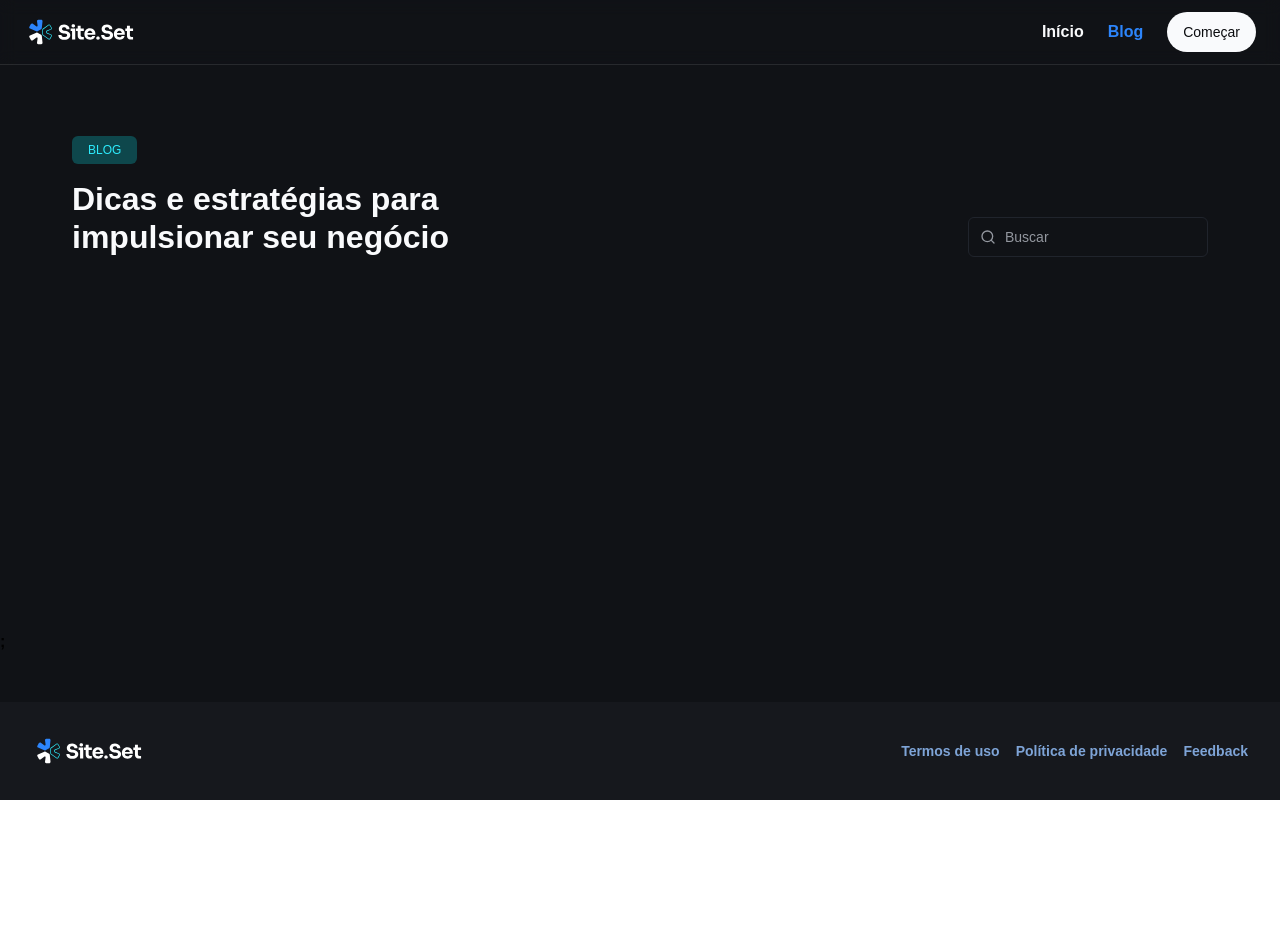
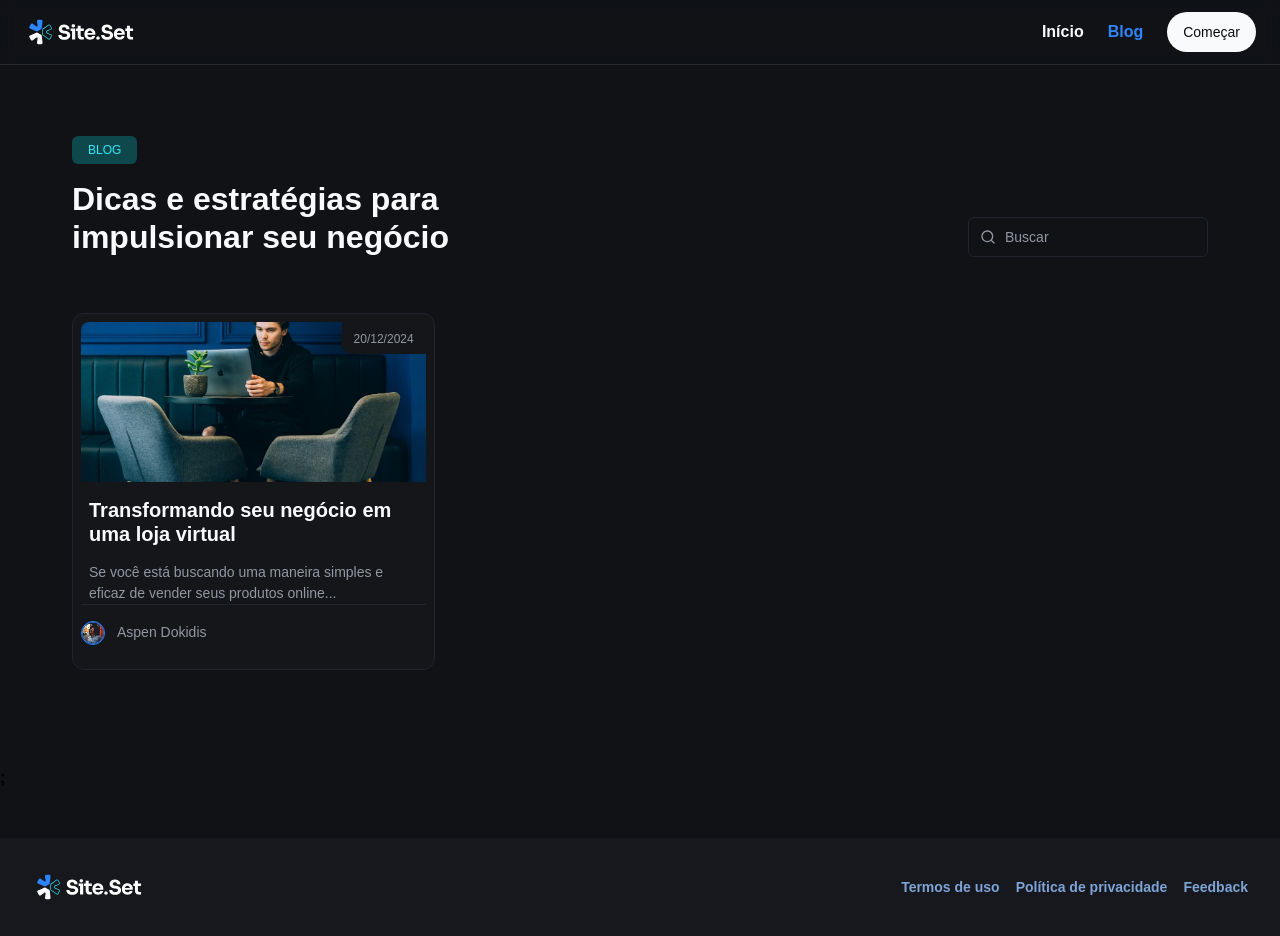
Before and after one commit to vinicius2616/SiteSet, a Next.js app: page /blog in a window 1280 px wide. Before the commit the page ends 800 px from the top, so only its background shows below. Built offline with nearby package versions, Linux system fonts and the light colour scheme; a web font is replaced by a local one.

Commit message:
finish layout blog

```diff
--- a/src/templates/blog/blog-list.tsx
+++ b/src/templates/blog/blog-list.tsx
@@ -1,5 +1,7 @@
 import { Search } from '@/components/search'
 import { useRouter } from 'next/router'
+import { PostCard } from './components/post-card'
+import { PostGridCard } from './components/post-card/post-grid-card'
 
 export default function BlogList() {
   const router = useRouter()
@@ -10,7 +12,7 @@
 
   return (
     <div className="flex flex-col py-24 flex-grow h-full">
-      <header className="">
+      <header className="pb-14">
         <div className="container space-y-6 flex flex-col items-start justify-between md:flex-row md:items-end lg:items-end">
           <div className="flex flex-col gap-4 md:px-0">
             {/* TAG */}
@@ -29,6 +31,19 @@
       </header>
 
       {/* Listagem de posts */}
+      <PostGridCard>
+        <PostCard
+          title="Transformando seu negócio em uma loja virtual"
+          description="Se você está buscando uma maneira simples e eficaz de vender seus produtos online..."
+          date="20/12/2024"
+          slug="transformando"
+          image="/assets/primeiro-post.png"
+          author={{
+            avatar: '/customer-01.png',
+            name: 'Aspen Dokidis',
+          }}
+        />
+      </PostGridCard>
     </div>
   )
 }
--- /dev/null
+++ b/src/templates/blog/components/post-card/index.ts
@@ -0,0 +1 @@
+export * from './post-card'
--- /dev/null
+++ b/src/templates/blog/components/post-card/post-card.tsx
@@ -0,0 +1,74 @@
+import Image from 'next/image'
+import Link from 'next/link'
+
+type Author = {
+  name: string
+  avatar: string
+}
+
+type PostCardProps = {
+  slug: string
+  title: string
+  description: string
+  image: string
+  date: string
+  author: Author
+}
+
+export const PostCard = ({
+  author,
+  date,
+  description,
+  image,
+  slug,
+  title,
+}: PostCardProps) => {
+  return (
+    <Link
+      href={`/blog/${slug}`}
+      className="w-full max-w-2xl rounded-[12px] border-[1px] border-gray-400 bg-gray-600 overflow-hidden transition-all duration-300 hover:border-[1px] hover:border-blue-300"
+    >
+      {/* Post Content */}
+      <div className="p-2 rounded-md overflow-hidden">
+        {/* Imagem Container */}
+        <div className="relative">
+          {/* Date Container */}
+          <div className="absolute top-0 right-0 px-3 py-1 bg-gray-600 backdrop-blur-sm rounded-bl-[10px] ">
+            <span className="text-body-xs text-gray-300">{date}</span>
+          </div>
+          <Image
+            src={image}
+            alt=""
+            width={288}
+            height={144}
+            className="w-full h-40 object-cover object-center rounded-t-[8px]"
+          />
+        </div>
+
+        {/* Post info */}
+        <div className="px-2 mt-4 space-y-4">
+          <h2 className="text-heading-sm text-gray-100 line-clamp-3">
+            {title}
+          </h2>
+
+          <p className="text-gray-300 text-body-sm line-clamp-3">
+            {description}
+          </p>
+        </div>
+
+        {/* Post footer */}
+        <div className="flex items-center gap-3 border-t border-gray-400 py-4">
+          <div className="relative h-5 w-5 md:h-6 md:w-6 overflow-hidden rounded-full border-blue-200 border-[1px]">
+            <Image
+              src={author?.avatar}
+              alt=""
+              fill
+              className="object-cover rounded-md"
+            />
+          </div>
+          <span className="text-body-sm text-gray-300">{author?.name}</span>
+        </div>
+      </div>
+    </Link>
+  )
+}
--- /dev/null
+++ b/src/templates/blog/components/post-card/post-grid-card/index.ts
@@ -0,0 +1 @@
+export * from './post-grid-card'
--- /dev/null
+++ b/src/templates/blog/components/post-card/post-grid-card/post-grid-card.tsx
@@ -0,0 +1,11 @@
+type PostGridCardProps = {
+  children: React.ReactNode
+}
+
+export const PostGridCard = ({ children }: PostGridCardProps) => {
+  return (
+    <div className="container grid grid-cols-1 md:grid-cols-2 lg:grid-cols-3 gap-6">
+      {children}
+    </div>
+  )
+}
```
